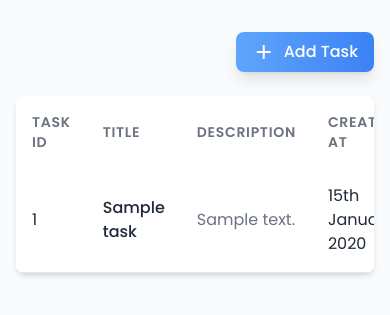
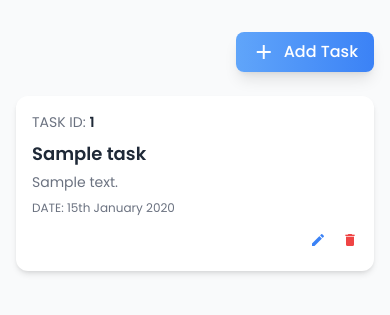
Before and after one commit to murtazatankiwala456/task_manager_php, a PHP site: page /tasks.php in a window 390 px wide. Shown: the part 48-363 px from the top of the page. Run offline with PHP 8.4, Linux system fonts and the light colour scheme; the visitor is signed in with stand-in values (Sample User, id 1); tables that the repository leaves empty or names only in its code hold one stand-in row (values such as "Sample post"); some libraries are stand-ins or nearby versions.

Commit message:
Make task table to view as cards for mobile responsiveness

```diff
--- a/tasks.php
+++ b/tasks.php
@@ -78,7 +78,7 @@ if(!isset($_SESSION["user_id"])){
                     <a href="add-task-form.php"><span>Add Task</span></a>
                 </button>
             </div>
-            <div class="bg-card-light dark:bg-card-dark rounded-lg shadow-md overflow-x-auto">
+            <div class="hidden md:block bg-card-light dark:bg-card-dark rounded-lg shadow-md overflow-x-auto">
                 <table class="w-full text-left">
                     <thead class="border-b border-border-light dark:border-border-dark">
                         <?php
@@ -201,7 +201,48 @@ if(!isset($_SESSION["user_id"])){
                     </tbody>
                 </table>
             </div>
-        </main>
+
+
+
+            <!-- CARD VIEW (mobile and small screens) -->
+            <div class="block md:hidden space-y-4 mt-2">
+                <?php
+        if (empty($tasks)) {
+          echo "<p class='text-center text-subtext-light dark:text-subtext-dark'>No tasks added yet!</p>";
+        } else {
+          foreach ($tasks as $task) {
+            echo '
+            <div class="bg-card-light dark:bg-card-dark p-4 rounded-xl shadow-md">
+              <p class="text-sm text-subtext-light dark:text-subtext-dark">
+                TASK ID: <span class="text-text-light dark:text-text-dark font-semibold">' . htmlspecialchars($task["task_id"]) . '</span>
+              </p>
+              <h2 class="text-lg font-semibold text-text-light dark:text-text-dark mt-2">' . htmlspecialchars($task["title"]) . '</h2>
+              <p class="text-subtext-light dark:text-subtext-dark text-sm mt-1">' . htmlspecialchars($task["description"]) . '</p>
+              <p class="text-xs text-subtext-light dark:text-subtext-dark mt-2">DATE: ' . htmlspecialchars($task["created_at"]) . '</p>
+              <div class="flex justify-end space-x-4 mt-3">
+              <button>
+                <a href="update-task-form.php?task_id=' . htmlspecialchars($task["task_id"]) . '" class="text-blue-500 hover:text-blue-700 dark:hover:text-blue-400 transition-colors">
+                  <span class="material-icons text-base">edit</span>
+                </a>
+                </button>
+                 <button>
+                <a href="delete-task.php?task_id=' . htmlspecialchars($task["task_id"]) . '" class="text-red-500 hover:text-red-700 dark:hover:text-red-400 transition-colors">
+                  <span class="material-icons text-base">delete</span>
+                </a>
+                </button>
+              </div>
+            </div>';
+          }
+        }
+        ?>
+            </div>
+
+
+
+
+    </div>
+    </div>
+    </main>
     </div>
 </body>
 
```
